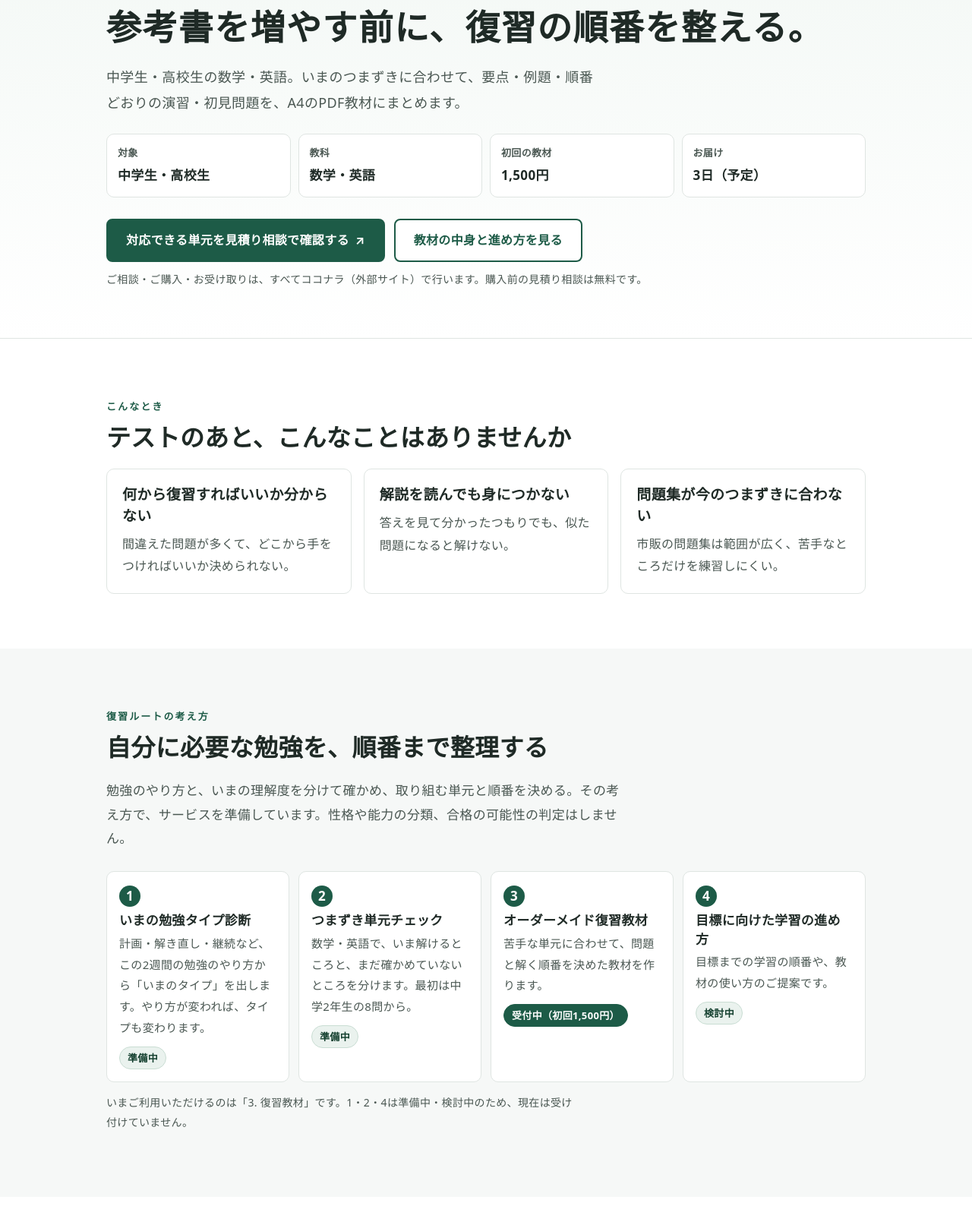
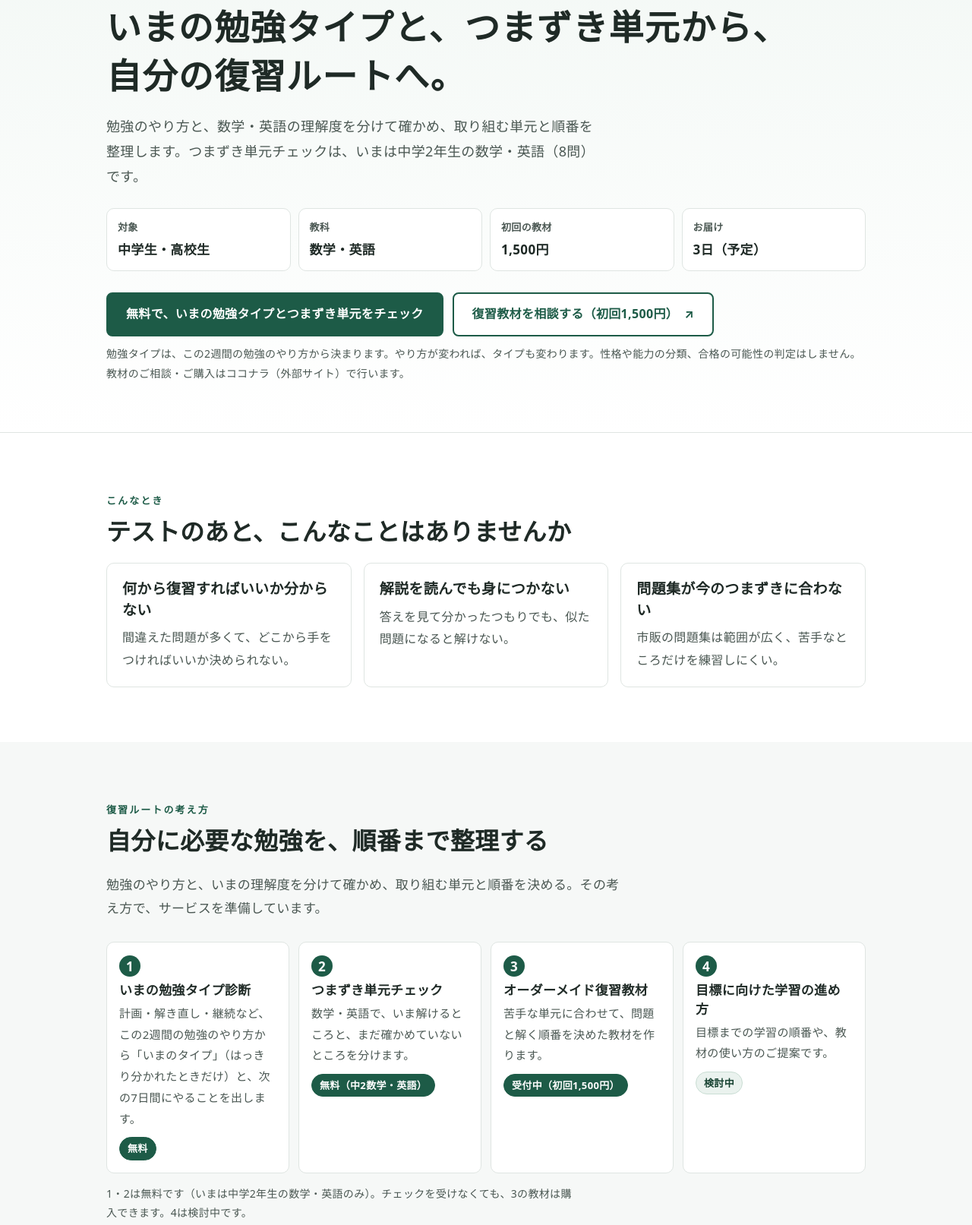
Before and after one commit to fukushu-route/fukushu-route.github.io, a plain HTML site: page index.html in a window 1280 px wide. Shown: the part 153-1766 px from the top of the page at 76% size. Drawn offline with Linux system fonts and the light colour scheme.

Commit message:
Publish approved v3.2 diagnostic entry site (SEIRU 2026-11-21 approval)

```diff
--- a/index.html
+++ b/index.html
@@ -3,7 +3,7 @@
 <head>
 <meta charset="UTF-8">
 <meta name="viewport" content="width=device-width, initial-scale=1">
-<title>復習ルート｜参考書を増やす前に、復習の順番を整える</title>
+<title>復習ルート｜いまの勉強タイプと、つまずき単元から、自分の復習ルートへ</title>
 <meta name="description" content="復習ルートは、中学生・高校生向けに、つまずいた単元に合わせた復習教材（A4・PDF）を作る個人運営の教材事業です。初回1,500円。ご相談・ご購入はココナラで受け付けています。">
 <meta name="theme-color" content="#1d5b47">
 <!-- 公開時に正式URLへ差し替え（未定の間は canonical / og:url / og:image を出さない） -->
@@ -194,8 +194,8 @@
   <section class="hero" id="top" aria-labelledby="hero-title">
     <div class="wrap">
       <p class="eyebrow">中学生・高校生のための復習教材</p>
-      <h1 id="hero-title"><span class="br">参考書を増やす前に、</span><span class="br">復習の順番を整える。</span></h1>
-      <p class="intro">中学生・高校生の数学・英語。いまのつまずきに合わせて、要点・例題・順番どおりの演習・初見問題を、A4のPDF教材にまとめます。</p>
+      <h1 id="hero-title"><span class="br">いまの勉強タイプと、つまずき単元から、</span><span class="br">自分の復習ルートへ。</span></h1>
+      <p class="intro">勉強のやり方と、数学・英語の理解度を分けて確かめ、取り組む単元と順番を整理します。つまずき単元チェックは、いまは中学2年生の数学・英語（8問）です。</p>
       <dl class="keyfacts" aria-label="教材の概要">
         <div><dt>対象</dt><dd>中学生・高校生</dd></div>
         <div><dt>教科</dt><dd>数学・英語</dd></div>
@@ -203,10 +203,10 @@
         <div><dt>お届け</dt><dd>3日（予定）</dd></div>
       </dl>
       <div class="btns">
-        <a class="btn btn-primary" href="https://coconala.com/services/4519485" target="_blank" rel="noopener noreferrer"><span><span class="ph">対応できる単元を</span><span class="ph">見積り相談で確認する</span></span><span aria-hidden="true">↗</span><span class="sr-only">（ココナラのページが新しいタブで開きます）</span></a>
-        <a class="btn btn-ghost" href="#contents">教材の中身と進め方を見る</a>
+        <a class="btn btn-primary" href="https://fukushu-route-diagnosis-preview.is73150802.workers.dev/"><span><span class="ph">無料で、いまの勉強タイプと</span><span class="ph">つまずき単元をチェック</span></span></a>
+        <a class="btn btn-ghost" href="https://coconala.com/services/4519485" target="_blank" rel="noopener noreferrer"><span><span class="ph">復習教材を相談する</span><span class="ph">（初回1,500円）</span></span><span aria-hidden="true">↗</span><span class="sr-only">（ココナラのページが新しいタブで開きます）</span></a>
       </div>
-      <p class="cta-note">ご相談・ご購入・お受け取りは、すべてココナラ（外部サイト）で行います。購入前の見積り相談は無料です。</p>
+      <p class="cta-note">勉強タイプは、この2週間の勉強のやり方から決まります。やり方が変われば、タイプも変わります。性格や能力の分類、合格の可能性の判定はしません。教材のご相談・ご購入はココナラ（外部サイト）で行います。</p>
     </div>
   </section>
 
@@ -226,14 +226,14 @@
     <div class="wrap">
       <p class="eyebrow">復習ルートの考え方</p>
       <h2 id="idea-title">自分に必要な勉強を、順番まで整理する</h2>
-      <p class="lead">勉強のやり方と、いまの理解度を分けて確かめ、取り組む単元と順番を決める。その考え方で、サービスを準備しています。性格や能力の分類、合格の可能性の判定はしません。</p>
+      <p class="lead">勉強のやり方と、いまの理解度を分けて確かめ、取り組む単元と順番を決める。その考え方で、サービスを準備しています。</p>
       <ol class="steps">
-        <li><h3>いまの勉強タイプ診断</h3><p>計画・解き直し・継続など、この2週間の勉強のやり方から「いまのタイプ」を出します。やり方が変われば、タイプも変わります。</p><span class="status">準備中</span></li>
-        <li><h3>つまずき単元チェック</h3><p>数学・英語で、いま解けるところと、まだ確かめていないところを分けます。最初は中学2年生の8問から。</p><span class="status">準備中</span></li>
+        <li><h3>いまの勉強タイプ診断</h3><p>計画・解き直し・継続など、この2週間の勉強のやり方から「いまのタイプ」（はっきり分かれたときだけ）と、次の7日間にやることを出します。</p><span class="status now">無料</span></li>
+        <li><h3>つまずき単元チェック</h3><p>数学・英語で、いま解けるところと、まだ確かめていないところを分けます。</p><span class="status now">無料（中2数学・英語）</span></li>
         <li><h3>オーダーメイド復習教材</h3><p>苦手な単元に合わせて、問題と解く順番を決めた教材を作ります。</p><span class="status now">受付中（初回1,500円）</span></li>
         <li><h3>目標に向けた学習の進め方</h3><p>目標までの学習の順番や、教材の使い方のご提案です。</p><span class="status">検討中</span></li>
       </ol>
-      <p class="fine" style="margin-top:14px">いまご利用いただけるのは「3. 復習教材」です。1・2・4は準備中・検討中のため、現在は受け付けていません。</p>
+      <p class="fine" style="margin-top:14px">1・2は無料です（いまは中学2年生の数学・英語のみ）。チェックを受けなくても、3の教材は購入できます。4は検討中です。</p>
     </div>
   </section>
 
@@ -312,8 +312,8 @@
           <div class="a"><p>お支払いはココナラの決済で行います。教材はA4サイズのPDFで、ココナラのトークルームからお受け取りいただけます。紙の郵送は行っていません。ご家庭のプリンターやコンビニのプリントサービスで印刷できます。</p></div></details>
         <details><summary><span class="q" aria-hidden="true">Q</span>間違いを見つけたら？キャンセルはできますか？</summary>
           <div class="a"><p>教材の誤記などは、トークルームで該当ページと箇所をお知らせください。確認のうえ修正版をお届けします。キャンセルは、取引の状況に応じてココナラ内でご相談ください。</p></div></details>
-        <details><summary><span class="q" aria-hidden="true">Q</span>「いまの勉強タイプ診断」は受けられますか？</summary>
-          <div class="a"><p>「いまの勉強タイプ診断」と「つまずき単元チェック」は、現在準備中で、受け付けていません。教材の購入に診断は必要ありません。</p></div></details>
+        <details><summary><span class="q" aria-hidden="true">Q</span>無料の診断では何がわかりますか？</summary>
+          <div class="a"><p>この2週間の勉強のやり方から「いまの勉強タイプ」（はっきり分かれたときだけ）を、中学2年生の数学・英語8問から「つまずき単元」を出し、次に取り組む単元と順番の案をお示しします。問題数が少ないため、結果は目安です。性格や能力の分類、偏差値、合格の可能性は判定しません。お名前や学校名は入力しません。</p></div></details>
         <details><summary><span class="q" aria-hidden="true">Q</span>保護者が相談してもいいですか？名前や学校名は必要ですか？</summary>
           <div class="a"><p>保護者の方からのご相談も歓迎しています。お名前・学校名・成績表・答案の画像は必要ありません。学年・教科・気になる単元をお知らせください。</p></div></details>
       </div>
@@ -364,7 +364,7 @@
 </footer>
 
 <div class="sticky-cta">
-  <a class="btn btn-primary" href="https://coconala.com/services/4519485" target="_blank" rel="noopener noreferrer">ココナラで見積り相談を確認する<span aria-hidden="true">↗</span><span class="sr-only">（新しいタブで開きます）</span></a>
+  <a class="btn btn-primary" href="https://fukushu-route-diagnosis-preview.is73150802.workers.dev/">無料で、いまの勉強タイプをチェック</a>
 </div>
 
 <script>
```
